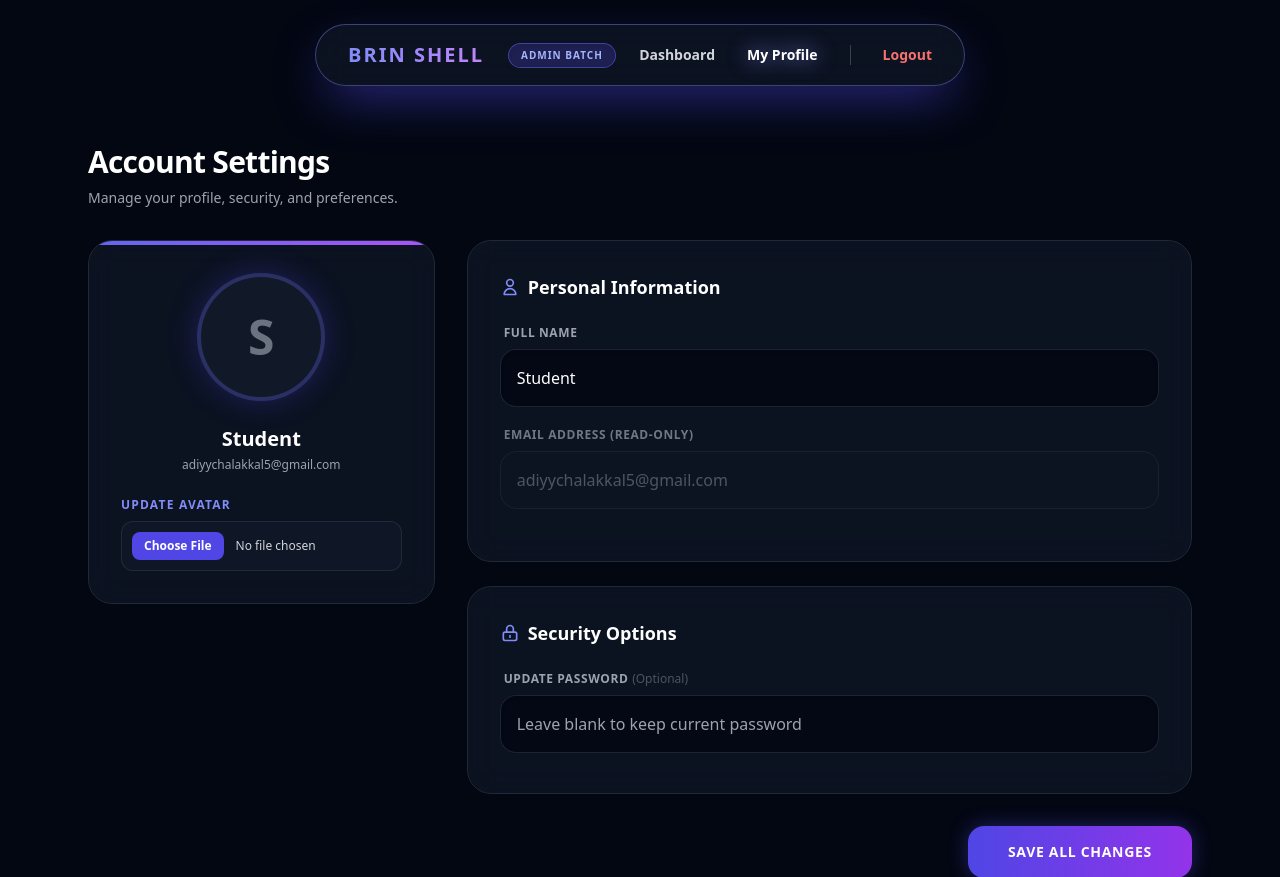
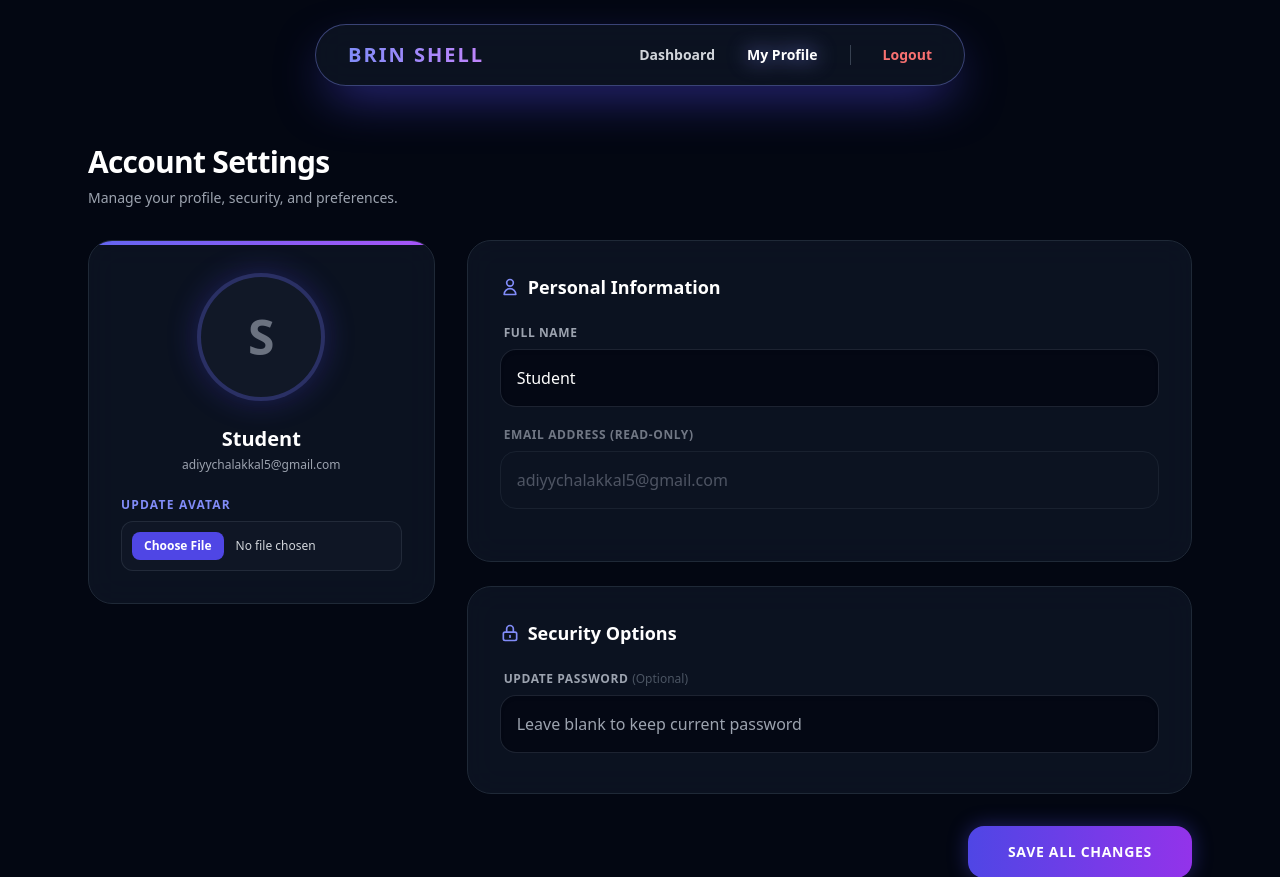
Before and after one commit to Adiyymac/brainshelli, a Flask app: template api/templates/profile.html in a window 1280 px wide. Shown: the top 877 px of the page. Run offline with Flask 3, Linux system fonts and the light colour scheme; the template is opened without the code that fills it: values that come from a table or form of the project are taken from there, others are empty; data comes from the database, SQL or seed files in the repository; some libraries are stand-ins or nearby versions.

Commit message:
Remove user plan display from navbar
Comment out the user plan badge in the navbar.

```diff
--- a/api/templates/navbar.html
+++ b/api/templates/navbar.html
@@ -3,7 +3,7 @@
     <div class="flex items-center gap-6">
         <h1 class="text-xl font-black tracking-widest bg-clip-text text-transparent bg-gradient-to-r from-indigo-400 to-purple-400">BRIN SHELL</h1>
         {% if user and user.plan != 'none' %}
-            <span class="bg-indigo-900/50 text-indigo-300 px-3 py-1 rounded-full text-[10px] font-bold border border-indigo-500/50 uppercase tracking-widest shadow-inner">{{ user.plan }} BATCH</span>
+            <!--span class="bg-indigo-900/50 text-indigo-300 px-3 py-1 rounded-full text-[10px] font-bold border border-indigo-500/50 uppercase tracking-widest shadow-inner">{{ user.plan }} BATCH</span-->
         {% endif %}
     </div>
 
```
